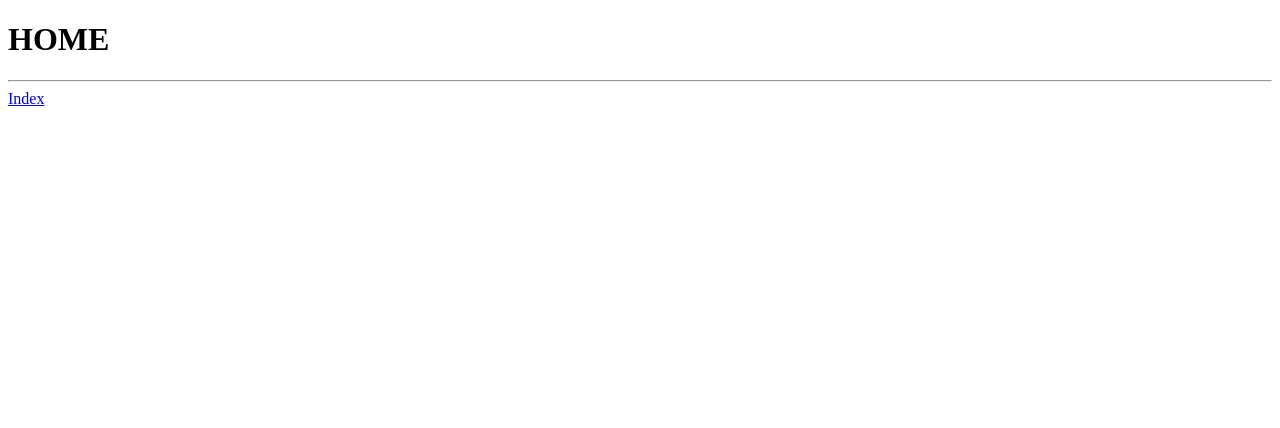
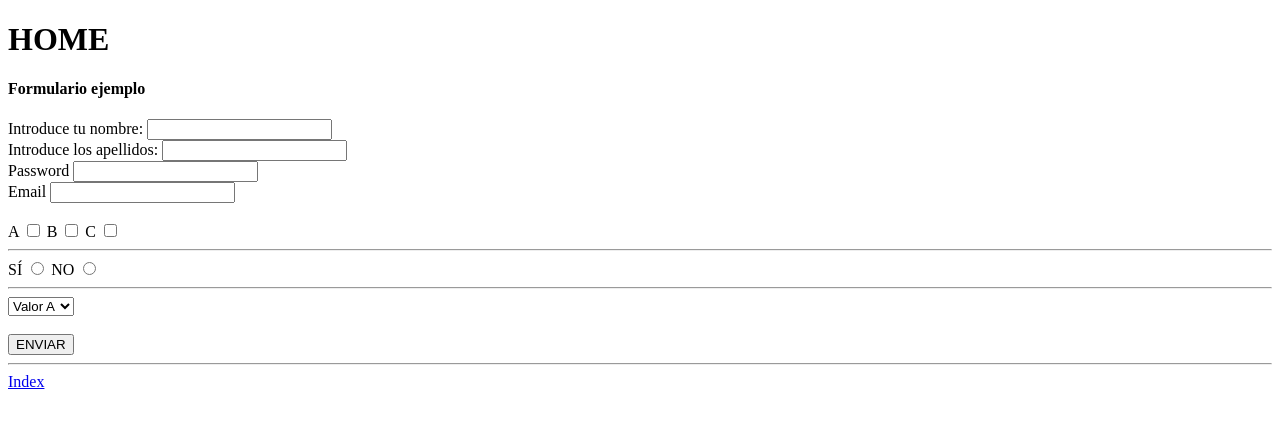
Before and after one commit to AlejandroCaleya/afm-fe-html-05-2023, a plain HTML site: page pages/home.html in a window 1280 px wide. Drawn offline with Linux system fonts and the light colour scheme.

Commit message:
Pages y home, desplegables, formularios,...

```diff
--- a/pages/home.html
+++ b/pages/home.html
@@ -1,10 +1,44 @@
 <!DOCTYPE html>
 <html>
     <head>
-        <!-- a codificar -->
+        <title>Home</title>
+        <link rel="shortcut icon" href="../images/211753_glasses_icon.ico" type="image/x-icon">
     </head>
     <body>
         <h1>HOME</h1>
+
+        <h4>Formulario ejemplo</h4>
+        <form action="../Index.html">
+            <label for="name">Introduce tu nombre:</label>
+            <input type="text" name="nombre" id="nombre"> <br>
+            <label for="apellidos">Introduce los apellidos:</label>
+            <input type="text" name="apellido" id="apellido"><br>
+            <label for="password">Password</label>
+            <input type="password" name="pass" id="pass"> <br>
+            <label for="email">Email</label>
+            <input type="email" name="mail" id=""> <br><br>
+            <label for="A">A</label>
+            <input type="checkbox" name="" id="">
+            <label for="B">B</label>
+            <input type="checkbox" name="" id="">
+            <label for="C">C</label>
+            <input type="checkbox" name="" id=""> <br>
+            <hr>
+            <label for="SÍ">SÍ</label>
+            <input type="radio" name="" id="">
+            <label for="NO">NO</label>
+            <input type="radio" name="" id="">
+            <hr>
+            <select name="" id="">
+                <option value="">Valor A</option>
+                <option value="">Valor B</option>
+                <option value="">Valor C</option>
+            </select>
+
+            <br> <br>
+            <input type="submit" value="ENVIAR"> <br>
+        </form>
+
         <hr>
         <a href="../Index.html">Index</a>
     </body>
```
